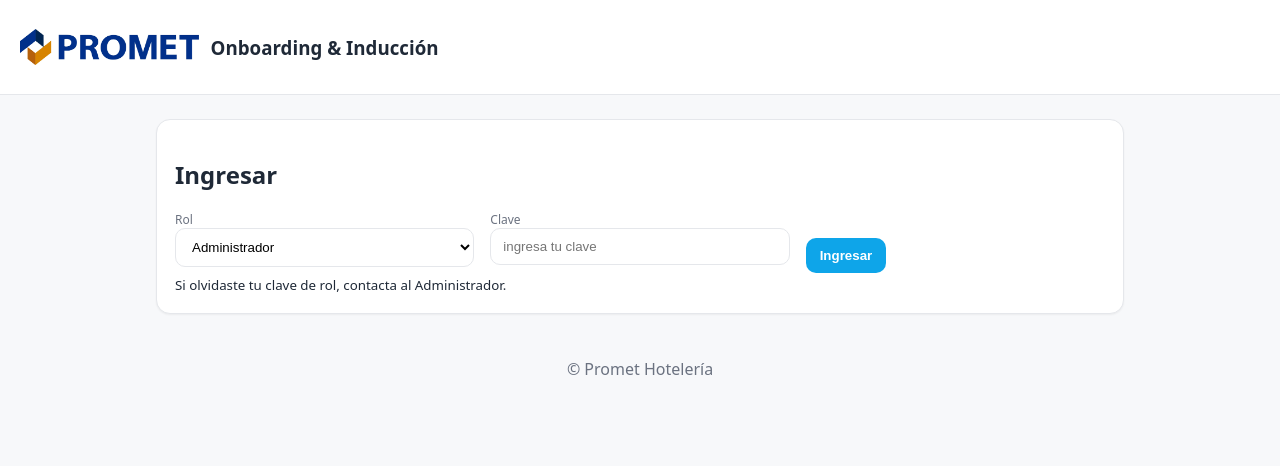
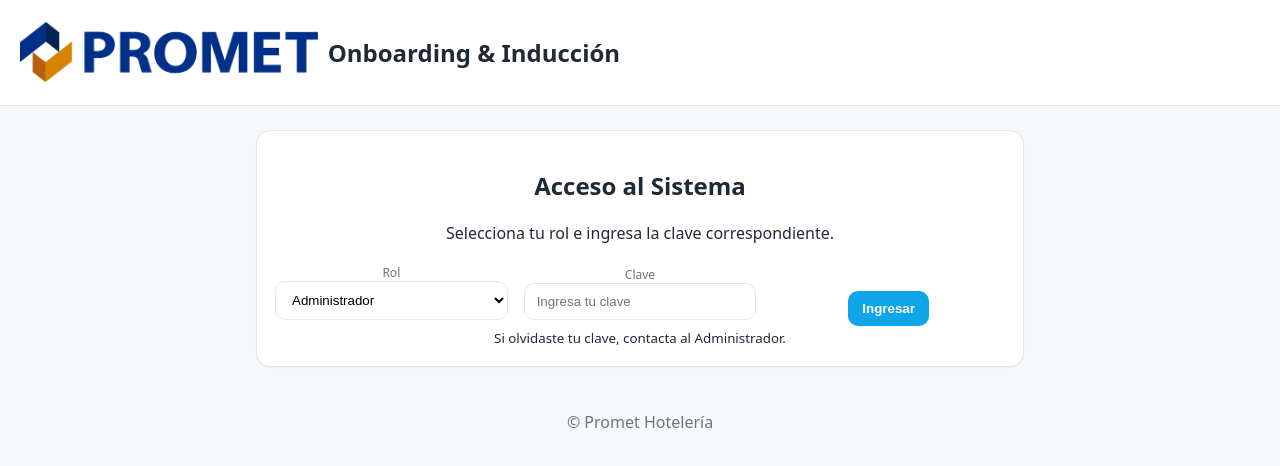
Before and after one commit to cristobalalfaro-cmd/promet-onboarding, a plain HTML site: page index.html in a window 1280 px wide. Drawn offline with Linux system fonts and the light colour scheme.

Commit message:
Refactor HTML structure and improve user alerts
Updated header and main content structure for better layout and clarity. Improved alert messages for user feedback.

```diff
--- a/index.html
+++ b/index.html
@@ -7,15 +7,19 @@
   <link rel="stylesheet" href="styles.css" />
 </head>
 <body>
-  <header>
-    <img src="assets/logo_promet.png" alt="Promet Hotelería" />
-    <h3>Onboarding & Inducción</h3>
+  <!-- Header -->
+  <header style="display:flex;align-items:center;gap:10px;">
+    <img src="assets/logo_promet.png" alt="Promet Hotelería" style="height:60px;" />
+    <h2>Onboarding &amp; Inducción</h2>
   </header>
 
-  <div class="container">
-    <div class="card">
-      <h2>Ingresar</h2>
-      <div class="grid cols-3">
+  <!-- Contenedor principal -->
+  <div class="container" style="max-width:800px;">
+    <div class="card" style="text-align:center;">
+      <h2>Acceso al Sistema</h2>
+      <p>Selecciona tu rol e ingresa la clave correspondiente.</p>
+
+      <div class="grid cols-3" style="align-items:end; margin-top:20px;">
         <label>Rol
           <select id="sel_role" class="input" required>
             <option value="ADMIN">Administrador</option>
@@ -26,23 +30,27 @@
           </select>
         </label>
         <label>Clave
-          <input id="passcode" type="password" class="input" placeholder="ingresa tu clave" required />
+          <input id="passcode" type="password" class="input" placeholder="Ingresa tu clave" required />
         </label>
-        <div style="display:flex; align-items:end;">
+        <div style="display:flex;align-items:end;justify-content:center;">
           <button class="btn" id="btnLogin">Ingresar</button>
         </div>
       </div>
-      <small class="muted">Si olvidaste tu clave de rol, contacta al Administrador.</small>
+
+      <small class="muted">Si olvidaste tu clave, contacta al Administrador.</small>
     </div>
   </div>
 
   <footer>© Promet Hotelería</footer>
+
   <script src="app.js"></script>
   <script>
+    // Evento de login
     document.getElementById('btnLogin').addEventListener('click', async ()=>{
       const role = document.getElementById('sel_role').value;
       const pass = document.getElementById('passcode').value.trim();
-      if(!pass) return alert("Ingresa la clave del rol");
+      if(!pass) return alert("Por favor ingresa la clave de tu rol.");
+
       try{
         const resp = await api("/auth/login", { role, passcode: pass });
         const token = resp.token;
@@ -53,12 +61,17 @@
           "CHAMPION":"champion.html",
           "PARTICIPANTE":"participante.html"
         }[role];
-        if(!page) return alert("Rol sin página asignada");
+        if(!page) return alert("Rol sin página asignada.");
+
+        // Redirección con token
         window.location.href = page + "?token=" + encodeURIComponent(token);
       }catch(e){
-        alert("Clave incorrecta o rol deshabilitado");
+        console.error(e);
+        alert("Clave incorrecta o rol deshabilitado.");
       }
     });
   </script>
 </body>
 </html>
+
+</html>
```
